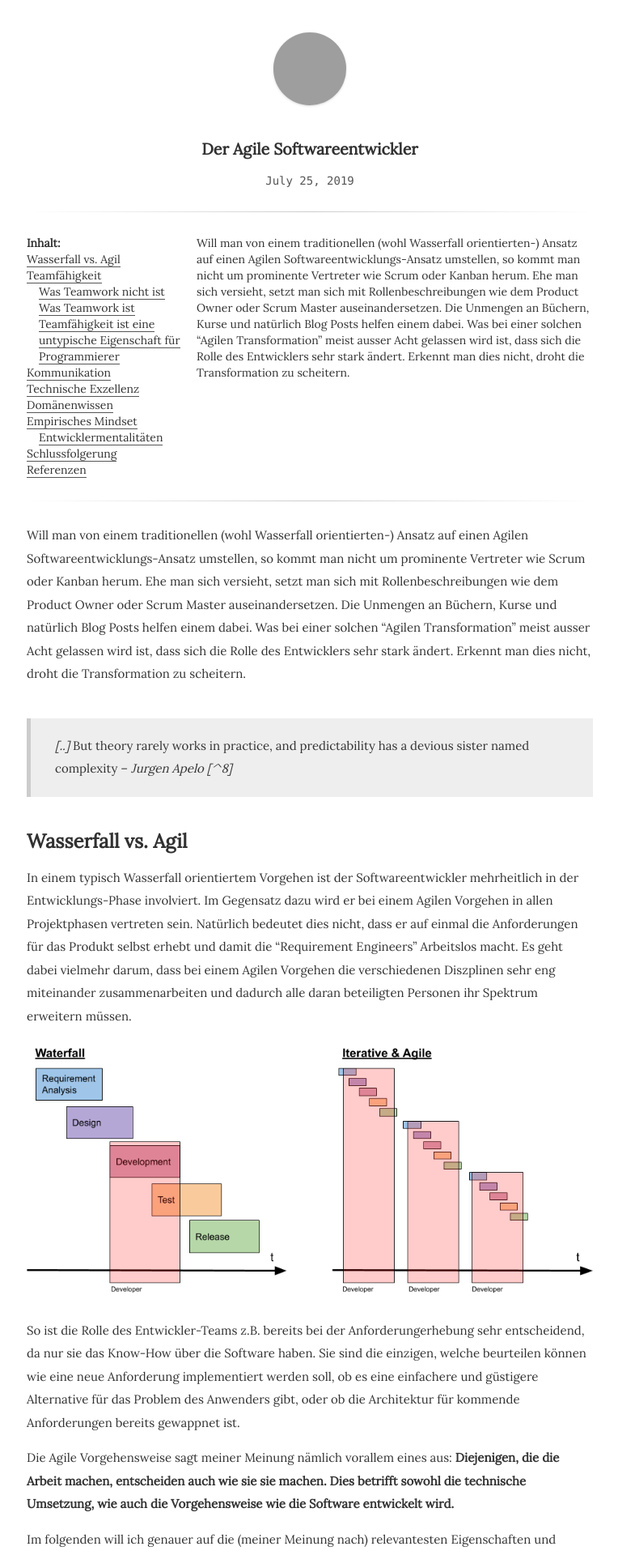
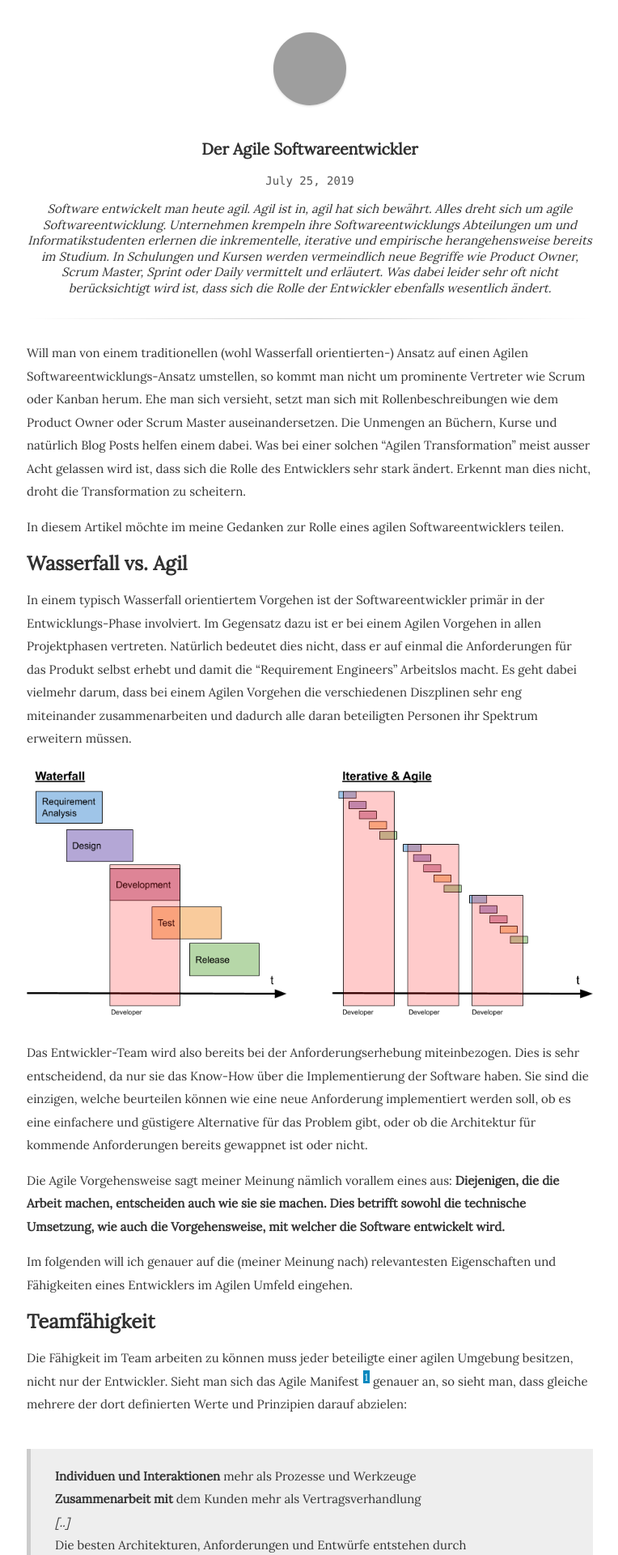
Before and after one commit to Cogax/cogax.github.io, a Jekyll site: the page built from _posts/2019-07-25-der-agile-softwareentwickler.md, in a window 1280 px wide. Shown: the top 1920 px of the page at 81% size, without its empty margins (257-1021 px from the left). Built offline with Jekyll 4.4.1, drawn with Linux system fonts in a browser that asks for light colours; some of the changed text lies outside the part shown; grey boxes are pictures that could not be loaded.

Commit message:
finalisierung

```diff
--- a/_layouts/post.html
+++ b/_layouts/post.html
@@ -12,18 +12,15 @@
 
 	<div class="divider"></div>
 
-	<div class="article-meta clearfix">
+	<!-- <div class="article-meta clearfix">
 		<div class="toc">
 			<div class="toc-title">Inhalt:</div>
 			{% include toc.html html=content class='toc' %}
 		</div>
 		<div class="teaser">
-			Will man von einem traditionellen (wohl Wasserfall orientierten-) Ansatz auf einen Agilen Softwareentwicklungs-Ansatz umstellen, so kommt man nicht um prominente Vertreter wie Scrum oder Kanban herum. Ehe man sich versieht, setzt man sich mit Rollenbeschreibungen wie dem Product Owner oder Scrum Master auseinandersetzen. Die Unmengen an Büchern, Kurse und natürlich Blog Posts helfen einem dabei. Was bei einer solchen “Agilen Transformation” meist ausser Acht gelassen wird ist, dass sich die Rolle des Entwicklers sehr stark ändert. Erkennt man dies nicht, droht die Transformation zu scheitern.
+			{{ page.teaser }}
 		</div>
-	</div>
-
-
-	<div class="divider"></div>
+	</div> -->
 
 	{{ content }}
 
--- a/_posts/2019-07-25-der-agile-softwareentwickler.md
+++ b/_posts/2019-07-25-der-agile-softwareentwickler.md
@@ -1,21 +1,22 @@
 ---
 title: Der Agile Softwareentwickler
 updated: 2019-07-25 23:37
+teaser: Software entwickelt man heute agil. Agil ist in, agil hat sich bewährt. Alles dreht sich um agile Softwareentwicklung. Unternehmen krempeln ihre Softwareentwicklungs Abteilungen um und Informatikstudenten erlernen die inkrementelle, iterative und empirische herangehensweise bereits im Studium. In Schulungen und Kursen werden vermeindlich neue Begriffe wie Product Owner, Scrum Master, Sprint oder Daily vermittelt und erläutert. Was dabei leider sehr oft nicht berücksichtigt wird ist, dass sich die Rolle der Entwickler ebenfalls wesentlich ändert.
 ---
 Will man von einem traditionellen (wohl Wasserfall orientierten-) Ansatz auf einen Agilen Softwareentwicklungs-Ansatz umstellen, so kommt man nicht um prominente Vertreter wie Scrum oder Kanban herum. Ehe man sich versieht, setzt man sich mit Rollenbeschreibungen wie dem Product Owner oder Scrum Master auseinandersetzen. Die Unmengen an Büchern, Kurse und natürlich Blog Posts helfen einem dabei. Was bei einer solchen "Agilen Transformation" meist ausser Acht gelassen wird ist, dass sich die Rolle des Entwicklers sehr stark ändert. Erkennt man dies nicht, droht die Transformation zu scheitern.
 
-> *[..]* But theory rarely works in practice, and predictability has a devious sister named complexity -- *Jurgen Apelo [^8]*
+In diesem Artikel möchte im meine Gedanken zur Rolle eines agilen Softwareentwicklers teilen.
 
 ## Wasserfall vs. Agil
 
-In einem typisch Wasserfall orientiertem Vorgehen ist der Softwareentwickler mehrheitlich in der Entwicklungs-Phase involviert. Im Gegensatz dazu wird er bei einem Agilen Vorgehen in allen Projektphasen vertreten sein. Natürlich bedeutet dies nicht, dass er auf einmal die Anforderungen für das Produkt selbst erhebt und damit die "Requirement Engineers" Arbeitslos macht. Es geht dabei vielmehr darum, dass bei einem Agilen Vorgehen die verschiedenen Diszplinen sehr eng miteinander zusammenarbeiten und dadurch alle daran beteiligten Personen ihr Spektrum erweitern müssen.
+In einem typisch Wasserfall orientiertem Vorgehen ist der Softwareentwickler primär in der Entwicklungs-Phase involviert. Im Gegensatz dazu ist er bei einem Agilen Vorgehen in allen Projektphasen vertreten. Natürlich bedeutet dies nicht, dass er auf einmal die Anforderungen für das Produkt selbst erhebt und damit die "Requirement Engineers" Arbeitslos macht. Es geht dabei vielmehr darum, dass bei einem Agilen Vorgehen die verschiedenen Diszplinen sehr eng miteinander zusammenarbeiten und dadurch alle daran beteiligten Personen ihr Spektrum erweitern müssen.
 
 ![Minion](/assets/images/waterfall-vs-agile.png)
 
-So ist die Rolle des Entwickler-Teams z.B. bereits bei der Anforderungerhebung sehr entscheidend, da nur sie das Know-How über die Software haben. Sie sind die einzigen, welche beurteilen können wie eine neue Anforderung implementiert werden soll, ob es eine einfachere und güstigere Alternative für das Problem des Anwenders gibt, oder ob die Architektur für kommende Anforderungen bereits gewappnet ist.
+Das Entwickler-Team wird also bereits bei der Anforderungserhebung miteinbezogen. Dies is sehr entscheidend, da nur sie das Know-How über die Implementierung der Software haben. Sie sind die einzigen, welche beurteilen können wie eine neue Anforderung implementiert werden soll, ob es eine einfachere und güstigere Alternative für das Problem gibt, oder ob die Architektur für kommende Anforderungen bereits gewappnet ist oder nicht.
 
 Die Agile Vorgehensweise sagt meiner Meinung nämlich vorallem eines aus:
-**Diejenigen, die die Arbeit machen, entscheiden auch wie sie sie machen. Dies betrifft sowohl die technische Umsetzung, wie auch die Vorgehensweise wie die Software entwickelt wird.**
+**Diejenigen, die die Arbeit machen, entscheiden auch wie sie sie machen. Dies betrifft sowohl die technische Umsetzung, wie auch die Vorgehensweise, mit welcher die Software entwickelt wird.**
 
 Im folgenden will ich genauer auf die (meiner Meinung nach) relevantesten Eigenschaften und Fähigkeiten eines Entwicklers im Agilen Umfeld eingehen.
 
@@ -123,4 +124,4 @@
 [^5]: Clean Coder, Robert C. Martin
 [^6]: Extreme Programming Explained, Kent Beck
 [^7]: Extreme Programming - Eine Übersicht, Rolf Dornberger & Thomas Habegge, Fachhochschule Solothurn Nordwestschweit, Reihe A: Paper 2005-05
-[^8] Management 3.0, Jurgen Appelo
+[^8]: Management 3.0, Jurgen Appelo
--- a/_sass/custom.scss
+++ b/_sass/custom.scss
@@ -5,32 +5,32 @@
     clear: both;
  }
 
- .article-meta {
-     div.toc,
-     .teaser {
-        float: left;
-        box-sizing: border-box;
-     }
+//  .article-meta {
+//      div.toc,
+//      .teaser {
+//         float: left;
+//         box-sizing: border-box;
+//      }
 
-     div.toc { width: 30%; }
-     .teaser { width: 70%; }
- }
+//      div.toc { width: 30%; }
+//      .teaser { width: 70%; }
+//  }
 
-ul.toc {
-    padding-left: 0;
-    list-style: none;
-    margin: 0;
+// ul.toc {
+//     padding-left: 0;
+//     list-style: none;
+//     margin: 0;
 
-    ul {
-        padding-left: 15px;
-        margin: 0;
-        list-style: none;
-    }
+//     ul {
+//         padding-left: 15px;
+//         margin: 0;
+//         list-style: none;
+//     }
 
-    li {
-        margin-bottom: 0;
-    }
-}
+//     li {
+//         margin-bottom: 0;
+//     }
+// }
 
 p.teaser {
     line-height: 1.3;
@@ -48,3 +48,8 @@
         margin-bottom: 7px;
     }
 }
+
+span.hidden {
+    visibility: hidden;
+    display: none;
+}
```
Also changed, not shown: about.md (+7 -4 lines).
